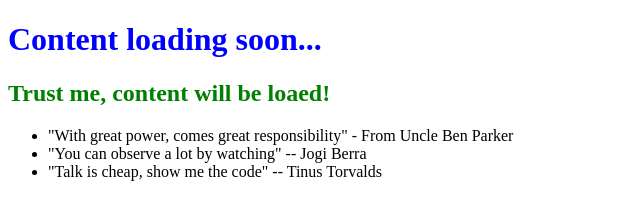
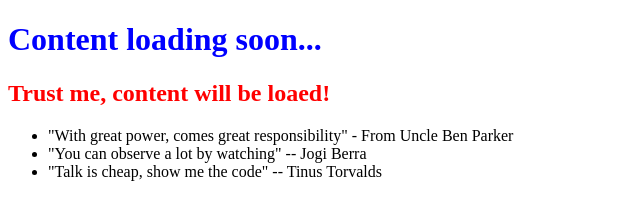
Before and after one commit to dixitankit14/main_openSAP_repo, a plain HTML site: page index.html in a window 1280 px wide. Shown: the whole page, without its empty margins (0-640 px from the left). Drawn offline with Linux system fonts and the light colour scheme.

Commit message:
Changed 2nd header color to red

```diff
--- a/styles.css
+++ b/styles.css
@@ -2,5 +2,5 @@ h1 {
 	 color:Blue;
 }
 h2 {
-	 color:Green;
+	 color:red;
 }
```
